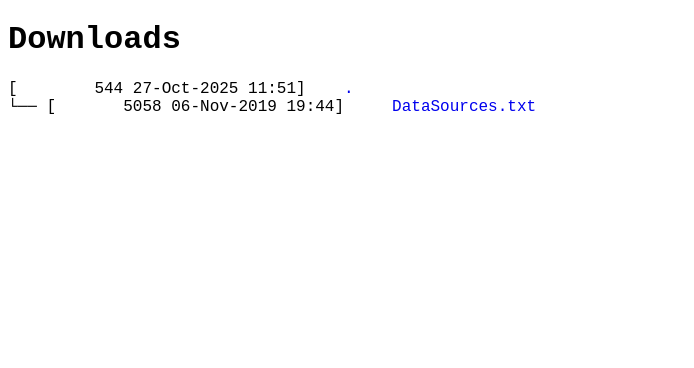
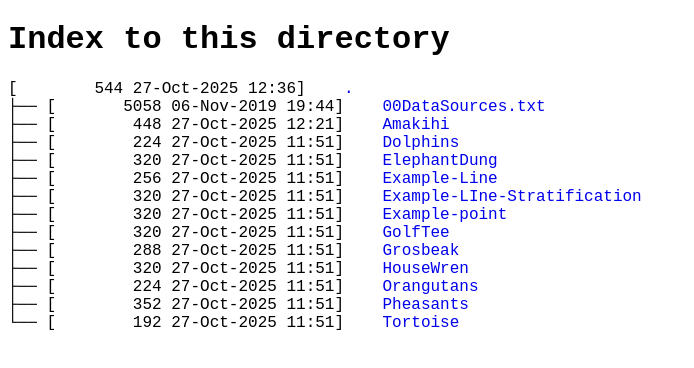
Before and after one commit to cschwarz-stat-sfu-ca/Stat-Distance-CourseNotes, a plain HTML site: page SampleData/index.html in a window 1280 px wide. Shown: the whole page, without its empty margins (0-694 px from the left). Drawn offline with Linux system fonts and the light colour scheme.

Commit message:
Fix indices

```diff
--- a/SampleData/index.html
+++ b/SampleData/index.html
@@ -4,7 +4,7 @@
  <meta http-equiv="Content-Type" content="text/html; charset=utf-8">
  <meta name="Author" content="Made by 'tree'">
  <meta name="GENERATOR" content="tree v2.2.1 © 1996 - 2024 by Steve Baker, Thomas Moore, Francesc Rocher, Florian Sesser, Kyosuke Tokoro">
- <title>Downloads</title>
+ <title>Index to this directory</title>
  <style type="text/css">
   BODY { font-family : monospace, sans-serif;  color: black;}
   P { font-family : monospace, sans-serif; color: black; margin:0px; padding: 0px;}
@@ -24,6 +24,18 @@
  </style>
 </head>
 <body>
-	<h1>Downloads</h1><p>
-	[&nbsp;&nbsp;&nbsp;&nbsp;&nbsp;&nbsp;&nbsp;&nbsp;544&nbsp;27-Oct-2025&nbsp;11:51]&nbsp;&nbsp;&nbsp;&nbsp;<a href="./">.</a><br>
-	└── [&nbsp;&nbsp;&nbsp;&nbsp;&nbsp;&nbsp;&nbsp;5058&nbsp;06-Nov-2019&nbsp;19:44]&nbsp;&nbsp;&nbsp;&nbsp;<a href="./ DataSources.txt"> DataSources.txt</a><br>
+	<h1>Index to this directory</h1><p>
+	[&nbsp;&nbsp;&nbsp;&nbsp;&nbsp;&nbsp;&nbsp;&nbsp;544&nbsp;27-Oct-2025&nbsp;12:36]&nbsp;&nbsp;&nbsp;&nbsp;<a href="./">.</a><br>
+	├── [&nbsp;&nbsp;&nbsp;&nbsp;&nbsp;&nbsp;&nbsp;5058&nbsp;06-Nov-2019&nbsp;19:44]&nbsp;&nbsp;&nbsp;&nbsp;<a href="./00DataSources.txt">00DataSources.txt</a><br>
+	├── [&nbsp;&nbsp;&nbsp;&nbsp;&nbsp;&nbsp;&nbsp;&nbsp;448&nbsp;27-Oct-2025&nbsp;12:21]&nbsp;&nbsp;&nbsp;&nbsp;<a href="./Amakihi/">Amakihi</a><br>
+	├── [&nbsp;&nbsp;&nbsp;&nbsp;&nbsp;&nbsp;&nbsp;&nbsp;224&nbsp;27-Oct-2025&nbsp;11:51]&nbsp;&nbsp;&nbsp;&nbsp;<a href="./Dolphins/">Dolphins</a><br>
+	├── [&nbsp;&nbsp;&nbsp;&nbsp;&nbsp;&nbsp;&nbsp;&nbsp;320&nbsp;27-Oct-2025&nbsp;11:51]&nbsp;&nbsp;&nbsp;&nbsp;<a href="./ElephantDung/">ElephantDung</a><br>
+	├── [&nbsp;&nbsp;&nbsp;&nbsp;&nbsp;&nbsp;&nbsp;&nbsp;256&nbsp;27-Oct-2025&nbsp;11:51]&nbsp;&nbsp;&nbsp;&nbsp;<a href="./Example-Line/">Example-Line</a><br>
+	├── [&nbsp;&nbsp;&nbsp;&nbsp;&nbsp;&nbsp;&nbsp;&nbsp;320&nbsp;27-Oct-2025&nbsp;11:51]&nbsp;&nbsp;&nbsp;&nbsp;<a href="./Example-LIne-Stratification/">Example-LIne-Stratification</a><br>
+	├── [&nbsp;&nbsp;&nbsp;&nbsp;&nbsp;&nbsp;&nbsp;&nbsp;320&nbsp;27-Oct-2025&nbsp;11:51]&nbsp;&nbsp;&nbsp;&nbsp;<a href="./Example-point/">Example-point</a><br>
+	├── [&nbsp;&nbsp;&nbsp;&nbsp;&nbsp;&nbsp;&nbsp;&nbsp;320&nbsp;27-Oct-2025&nbsp;11:51]&nbsp;&nbsp;&nbsp;&nbsp;<a href="./GolfTee/">GolfTee</a><br>
+	├── [&nbsp;&nbsp;&nbsp;&nbsp;&nbsp;&nbsp;&nbsp;&nbsp;288&nbsp;27-Oct-2025&nbsp;11:51]&nbsp;&nbsp;&nbsp;&nbsp;<a href="./Grosbeak/">Grosbeak</a><br>
+	├── [&nbsp;&nbsp;&nbsp;&nbsp;&nbsp;&nbsp;&nbsp;&nbsp;320&nbsp;27-Oct-2025&nbsp;11:51]&nbsp;&nbsp;&nbsp;&nbsp;<a href="./HouseWren/">HouseWren</a><br>
+	├── [&nbsp;&nbsp;&nbsp;&nbsp;&nbsp;&nbsp;&nbsp;&nbsp;224&nbsp;27-Oct-2025&nbsp;11:51]&nbsp;&nbsp;&nbsp;&nbsp;<a href="./Orangutans/">Orangutans</a><br>
+	├── [&nbsp;&nbsp;&nbsp;&nbsp;&nbsp;&nbsp;&nbsp;&nbsp;352&nbsp;27-Oct-2025&nbsp;11:51]&nbsp;&nbsp;&nbsp;&nbsp;<a href="./Pheasants/">Pheasants</a><br>
+	└── [&nbsp;&nbsp;&nbsp;&nbsp;&nbsp;&nbsp;&nbsp;&nbsp;192&nbsp;27-Oct-2025&nbsp;11:51]&nbsp;&nbsp;&nbsp;&nbsp;<a href="./Tortoise/">Tortoise</a><br>
```
Also changed, not shown: .github/index.html (added), .github/workflows/index.html (added), 1 other file.
